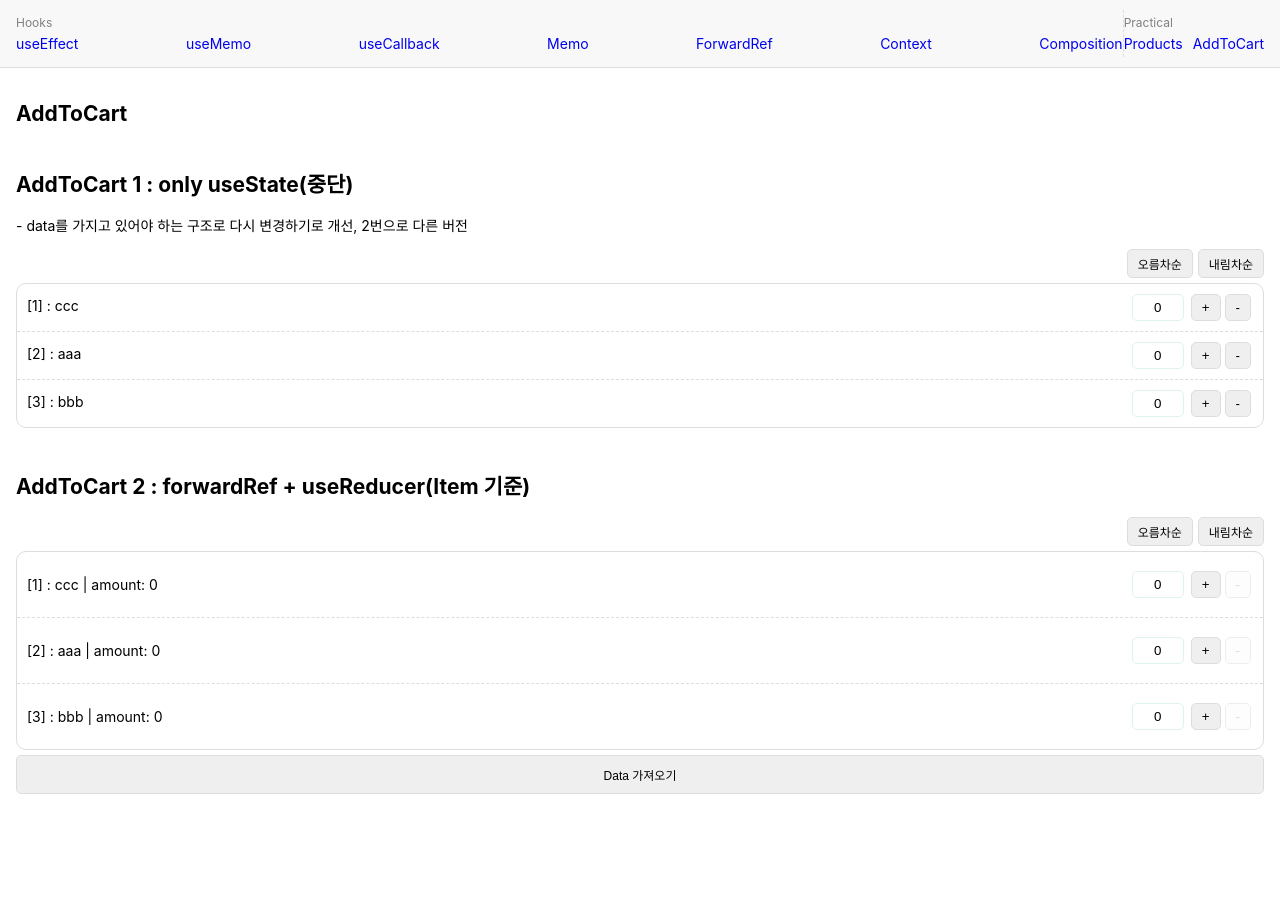
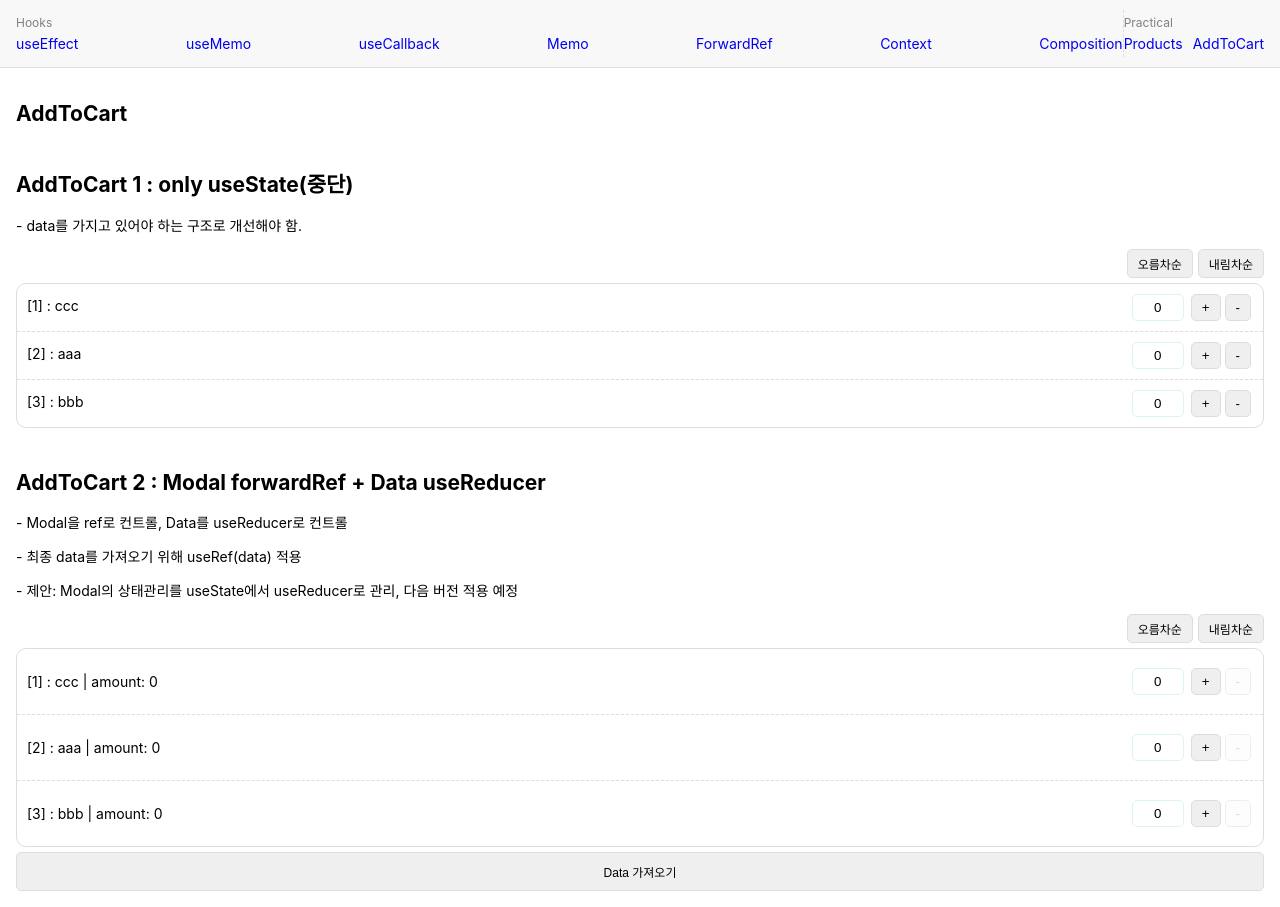
Before and after one commit to thegicode/reactjs-study-2023, a React (Create React App) app: page /#/addtocart in a window 1280 px wide. Before the commit the page ends 810 px from the top, so only its background shows below. Built offline with nearby package versions, Linux system fonts and the light colour scheme.

Commit message:
update AddToCart2

```diff
--- a/src/contents/addToCart/AddToCart2.tsx
+++ b/src/contents/addToCart/AddToCart2.tsx
@@ -32,6 +32,7 @@ interface ModalHandles {
     openModal: (props: OpenModalProps) => void;
 }
 
+// Define action types and corresponding structure
 enum ActionTypes {
     UPDATE_AMOUNT = "UPDATE_AMOUNT",
     SORT_ASC = "SORT_ASC",
@@ -54,17 +55,16 @@ type Action =
       };
 
 function dataReducer(state: DataProps[], action: Action): DataProps[] {
-    const { UPDATE_AMOUNT, SORT_ASC, SORT_DESC } = ActionTypes;
     switch (action.type) {
-        case UPDATE_AMOUNT:
+        case ActionTypes.UPDATE_AMOUNT:
             return state.map((item) =>
                 item.id === action.payload.id
                     ? { ...item, amount: action.payload.newAmount }
                     : item
             );
-        case SORT_ASC:
+        case ActionTypes.SORT_ASC:
             return [...state].sort((a, b) => a.title.localeCompare(b.title));
-        case SORT_DESC:
+        case ActionTypes.SORT_DESC:
             return [...state].sort((a, b) => b.title.localeCompare(a.title));
         default:
             return state;
@@ -84,6 +84,7 @@ export default function App() {
         modalRef.current?.openModal(props);
     }, []);
 
+    // ActionButton이 리랜더링되지 않도록 useRef를 사용하여 data 전달
     const dataRef = useRef(data);
     dataRef.current = data;
 
@@ -100,7 +101,7 @@ export default function App() {
             />
 
             {/* Actions */}
-            <DataActionButton dataRef={dataRef} />
+            <ActionButton dataRef={dataRef} />
 
             {/* Modal */}
             <Modal ref={modalRef} dispatch={dispatch} />
@@ -171,10 +172,8 @@ const Item = memo(
 
         const itemRef = useRef<HTMLLIElement>(null);
 
-        // const isMaxAmount = amount >= 10;
-        // const isMinAmount = amount <= 0;
-        const isMaxAmount = useMemo(() => amount >= 10, [amount]);
-        const isMinAmount = useMemo(() => amount <= 0, [amount]);
+        const isMaxAmount = amount >= 10;
+        const isMinAmount = amount <= 0;
 
         const dispatchAmount = useCallback(
             (currentAmount: number) => {
@@ -260,13 +259,12 @@ const Item = memo(
     }
 );
 
-interface DataActionButtonProps {
-    // data: DataProps[];
+interface ActionButtonProps {
     dataRef: React.MutableRefObject<DataProps[]>;
 }
 
-const DataActionButton = memo(({ dataRef }: DataActionButtonProps) => {
-    console.log("DataActionButton");
+const ActionButton = memo(({ dataRef }: ActionButtonProps) => {
+    console.log("ActionButton");
 
     const handleFilteredDataDisplay = () => {
         const filteredData = dataRef.current
--- a/src/pages/AddToCartPage.tsx
+++ b/src/pages/AddToCartPage.tsx
@@ -9,14 +9,16 @@ export default function memoPage() {
             <h1>AddToCart</h1>
 
             <h2>AddToCart 1 : only useState(중단)</h2>
-            <p>
-                - data를 가지고 있어야 하는 구조로 다시 변경하기로 개선, 2번으로
-                다른 버전
-            </p>
+            <p>- data를 가지고 있어야 하는 구조로 개선해야 함.</p>
             <AddToCart1 />
 
-            <h2>AddToCart 2 : forwardRef + useReducer(Item 기준)</h2>
-            <p></p>
+            <h2>AddToCart 2 : Modal forwardRef + Data useReducer</h2>
+            <p>- Modal을 ref로 컨트롤, Data를 useReducer로 컨트롤</p>
+            <p>- 최종 data를 가져오기 위해 useRef(data) 적용</p>
+            <p>
+                - 제안: Modal의 상태관리를 useState에서 useReducer로 관리, 다음
+                버전 적용 예정
+            </p>
             <AddToCart2 />
 
             {/*
```
